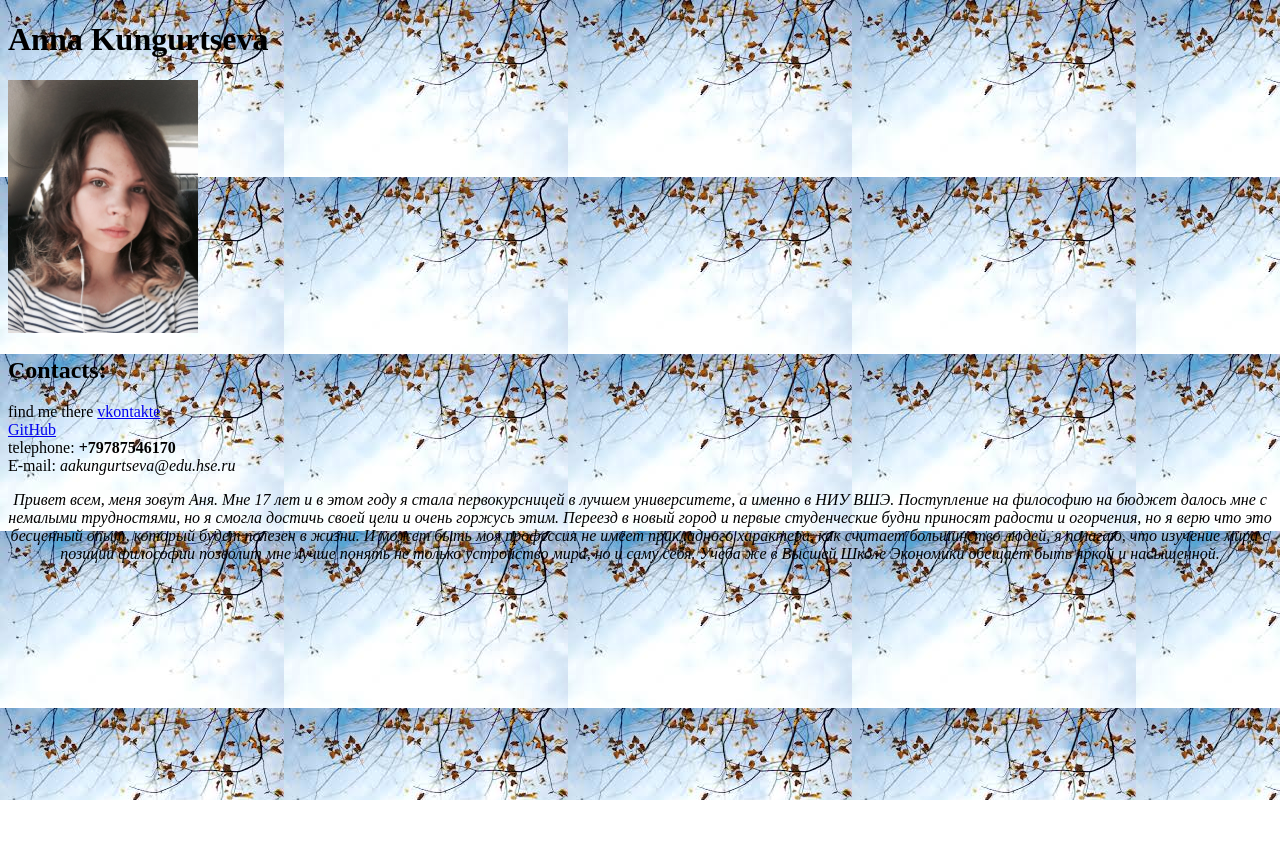
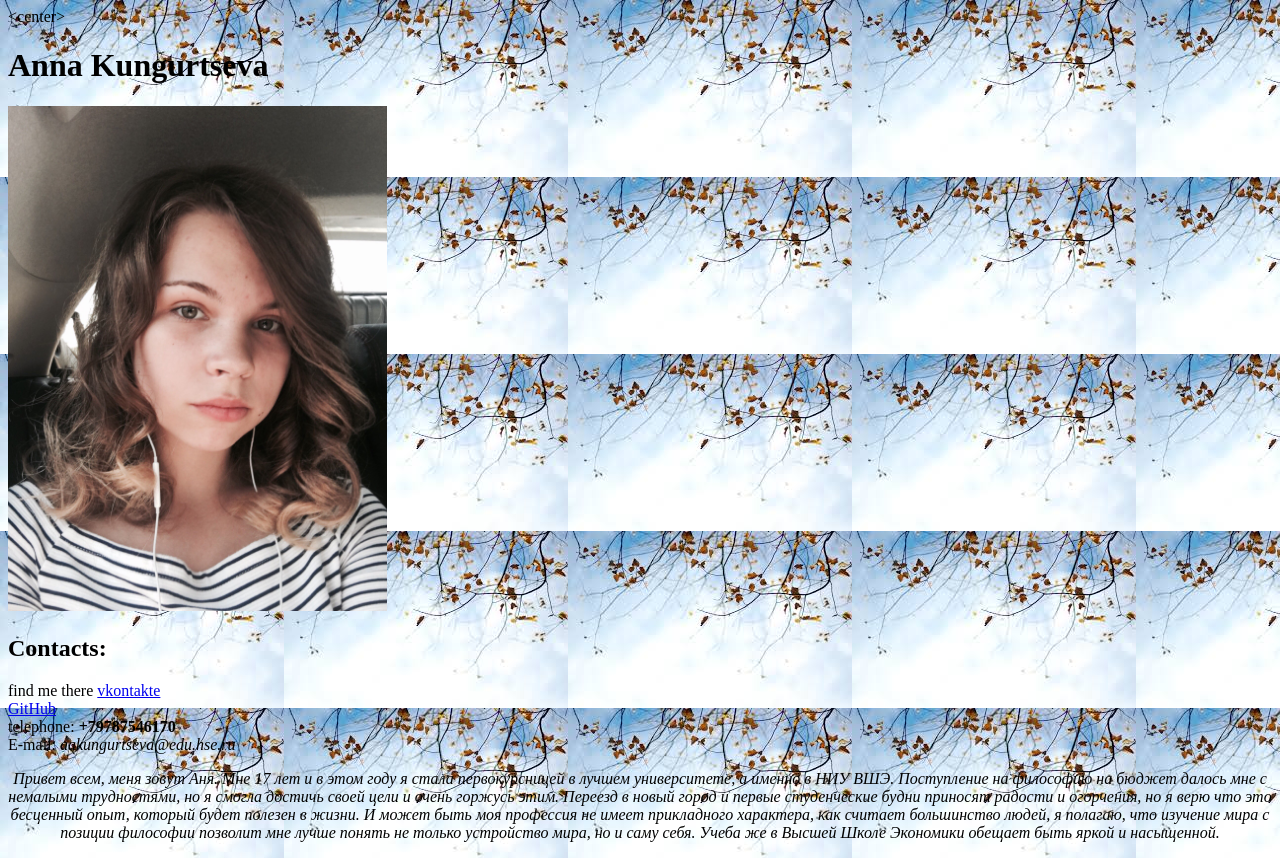
Before and after one commit to KungurtsevaAnn/KungurtsevaAnn.github.io, a plain HTML site: page index.html in a window 1280 px wide. Before the commit the page ends 800 px from the top, so only its background shows below. Drawn offline with Linux system fonts and the light colour scheme.

Commit message:
Update index.html

```diff
--- a/index.html
+++ b/index.html
@@ -4,10 +4,10 @@
       <meta charset="utf-8">
       <title>My profile</title>
     </head>
-    <body background="фон1.jpg">
+    <body bgcolor="#00BFFF" background="фон1.jpg">
 
-      <left><h1>Anna Kungurtseva</h1></left>
-      <left><img alt="It's me" width="15%" src="me.jpg"></left>
+      <сenter><h1>Anna Kungurtseva</h1></center>
+      <left><img alt="It's me" width="30%" src="me.jpg"></left>
       <br/>
       <h2>Contacts:</h2>
      find me there <a href=https://vk.com/id160150793>vkontakte</a>
```
